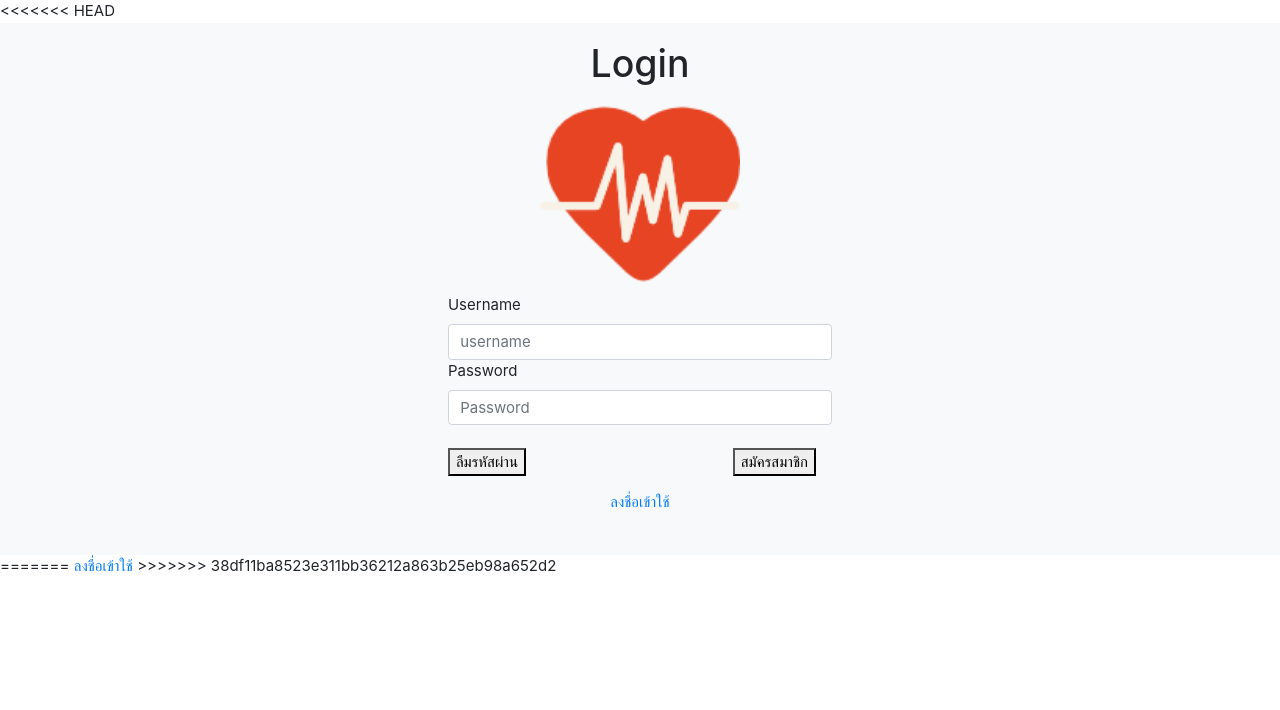
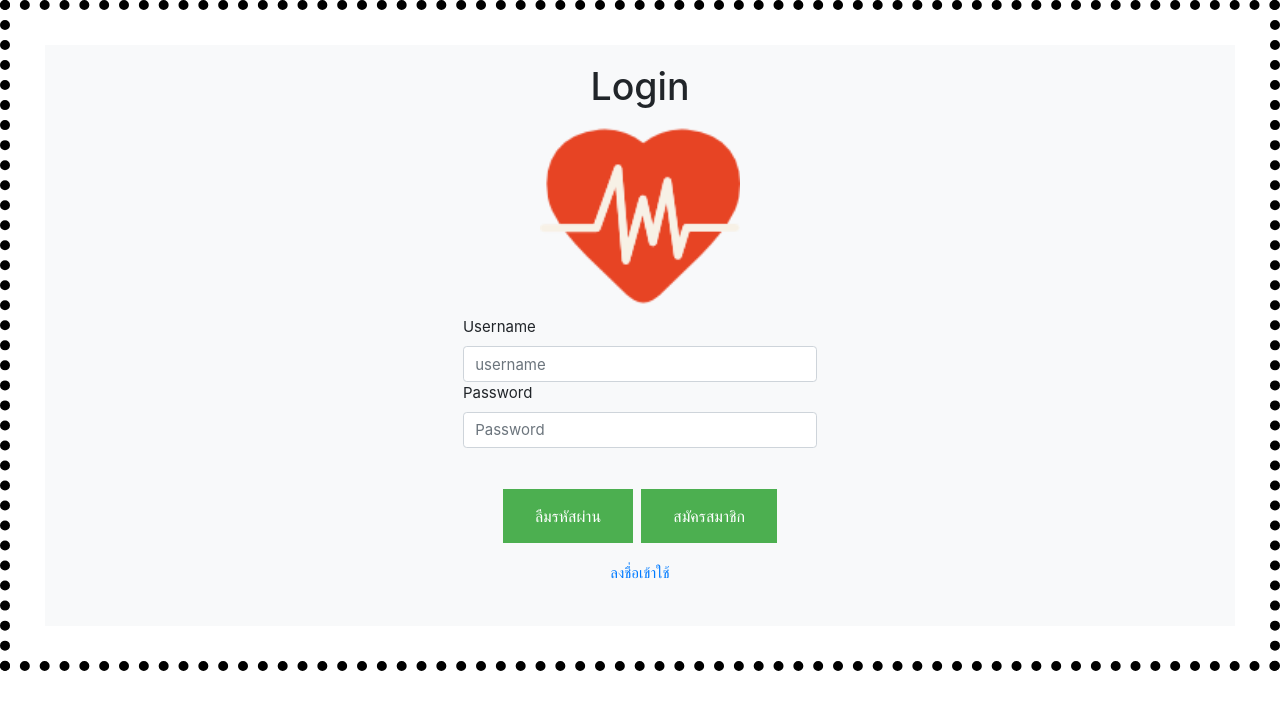
Before and after one commit to nattaphonBu/jaiyaci, a CodeIgniter app: page /jaiyaci/index.php/login/index in a window 1280 px wide. Shown: the top 710 px of the page. Run offline with CodeIgniter, Linux system fonts and the light colour scheme; some libraries are stand-ins or nearby versions.

Commit message:
Configuration login but unsuccess

```diff
--- a/application/views/login/content.php
+++ b/application/views/login/content.php
@@ -1,7 +1,44 @@
-<<<<<<< HEAD
+<!-- <<<<<<< HEAD -->
 <!DOCTYPE html>
 <html lang="en">
+<head>
+<style>
+.button {
+    background-color: #4CAF50;
+    border: none;
+    color: white;
+    padding: 15px 32px;
+    text-align: center;
+    text-decoration: none;
+    display: inline-block;
+    font-size: 16px;
+    margin: 4px 2px;
+    cursor: pointer;
+}
+
+#example1 {
+    border: 10px dotted black;
+    padding:35px;
+    background: yellow;
+}
+
+#example2 {
+    border: 10px dotted black;
+    padding:35px;
+    background: yellow;
+    background-clip: padding-box;
+}
+
+#example3 {
+    border: 10px dotted black;
+    padding:35px;
+    background: yellow;
+    background-clip: content-box;
+}
+</style>
+</head>
 <body>
+<div id="example3">
     <form id="insert">
     <div class="card-body black bg-light">
         <center>
@@ -15,7 +52,7 @@
                         <label>Password</label><span class="error"></span>
                         <input type="password" class="form-control" id="password" placeholder="Password">
                         <br>
-                            <button>ลืมรหัสผ่าน</button>&nbsp;&nbsp;&nbsp;&nbsp;&nbsp;&nbsp;&nbsp;&nbsp;&nbsp;&nbsp;&nbsp;&nbsp;&nbsp;&nbsp;&nbsp;&nbsp;&nbsp;&nbsp;&nbsp;&nbsp;&nbsp;&nbsp;&nbsp;&nbsp;&nbsp;&nbsp;&nbsp;&nbsp;&nbsp;&nbsp;&nbsp;&nbsp;&nbsp;&nbsp;&nbsp;&nbsp;&nbsp;&nbsp;&nbsp;&nbsp;&nbsp;&nbsp;&nbsp;&nbsp;&nbsp;&nbsp;&nbsp;&nbsp;&nbsp;<button>สมัครสมาชิก</button>
+                            <p align="CENTER"><button class="button">ลืมรหัสผ่าน</button>&nbsp;<button class="button">สมัครสมาชิก</button></p>
 						<div class="col-lg-4">
 						<a class="item" href="<?=base_url("/Register/register") ?>">ลงชื่อเข้าใช้</a>
 						</div>
@@ -27,9 +64,9 @@
 		</center>
     </div>
 	</form>
+</div>
 
-
-
-=======
-<a class="item" href="<?=base_url("register/register") ?>">ลงชื่อเข้าใช้</a>
->>>>>>> 38df11ba8523e311bb36212a863b25eb98a652d2
+</html>
+<!-- =======
+<a class="item" href="<?=base_url("register/register") ?>">ลงชื่อเข้าใช้</a> -->
+<!-- >>>>>>> 38df11ba8523e311bb36212a863b25eb98a652d2 -->
```
